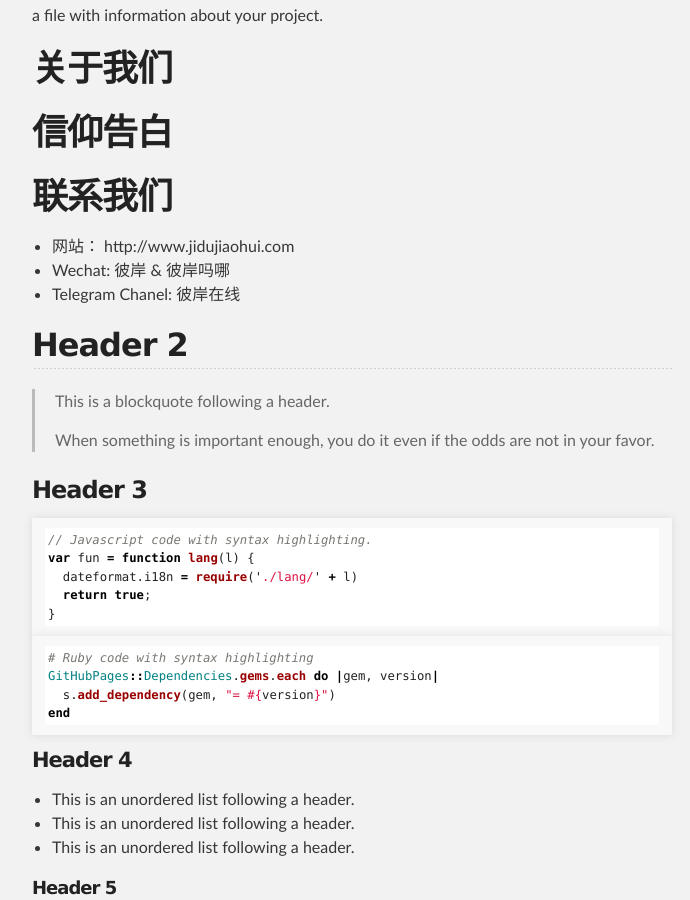
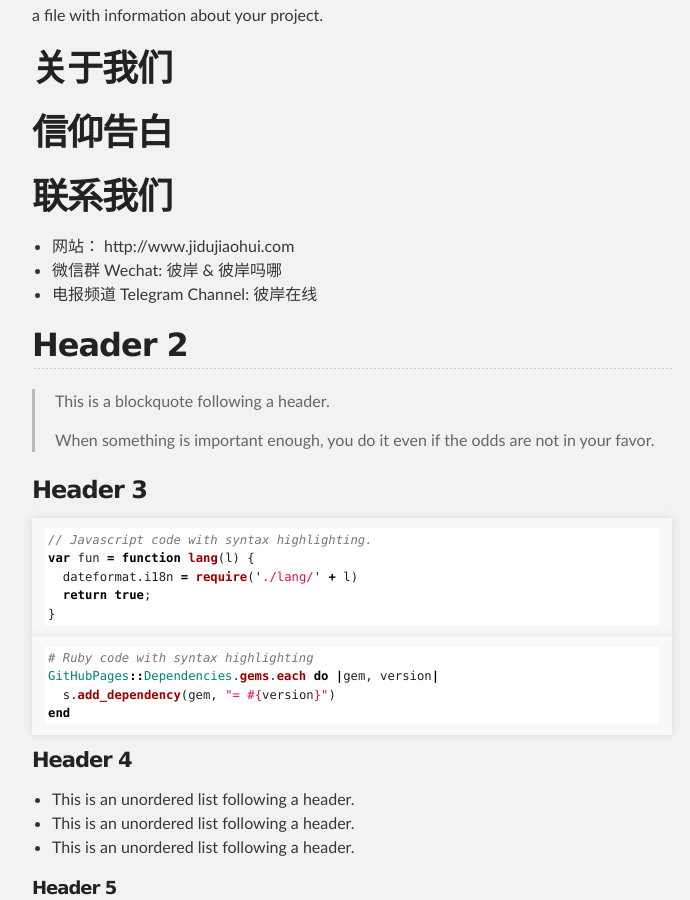
Before and after one commit to simonjob42/simonjob42.github.io, a Jekyll site: the page built from index.md, in a window 1280 px wide and 900 px high, scrolled down 398 px. Shown: the whole window, without its empty margins (288-978 px from the left). Built offline with Jekyll 4.4.1, drawn with Linux system fonts in a browser that asks for light colours.

Commit message:
Update index.md

```diff
--- a/index.md
+++ b/index.md
@@ -17,8 +17,8 @@ There should be whitespace between paragraphs. We recommend including a README,
 # 联系我们
 
 * 网站： http://www.jidujiaohui.com
-* Wechat: 彼岸 & 彼岸吗哪
-* Telegram Chanel: 彼岸在线
+* 微信群 Wechat: 彼岸 & 彼岸吗哪
+* 电报频道 Telegram Channel: 彼岸在线
 
 
 
```
